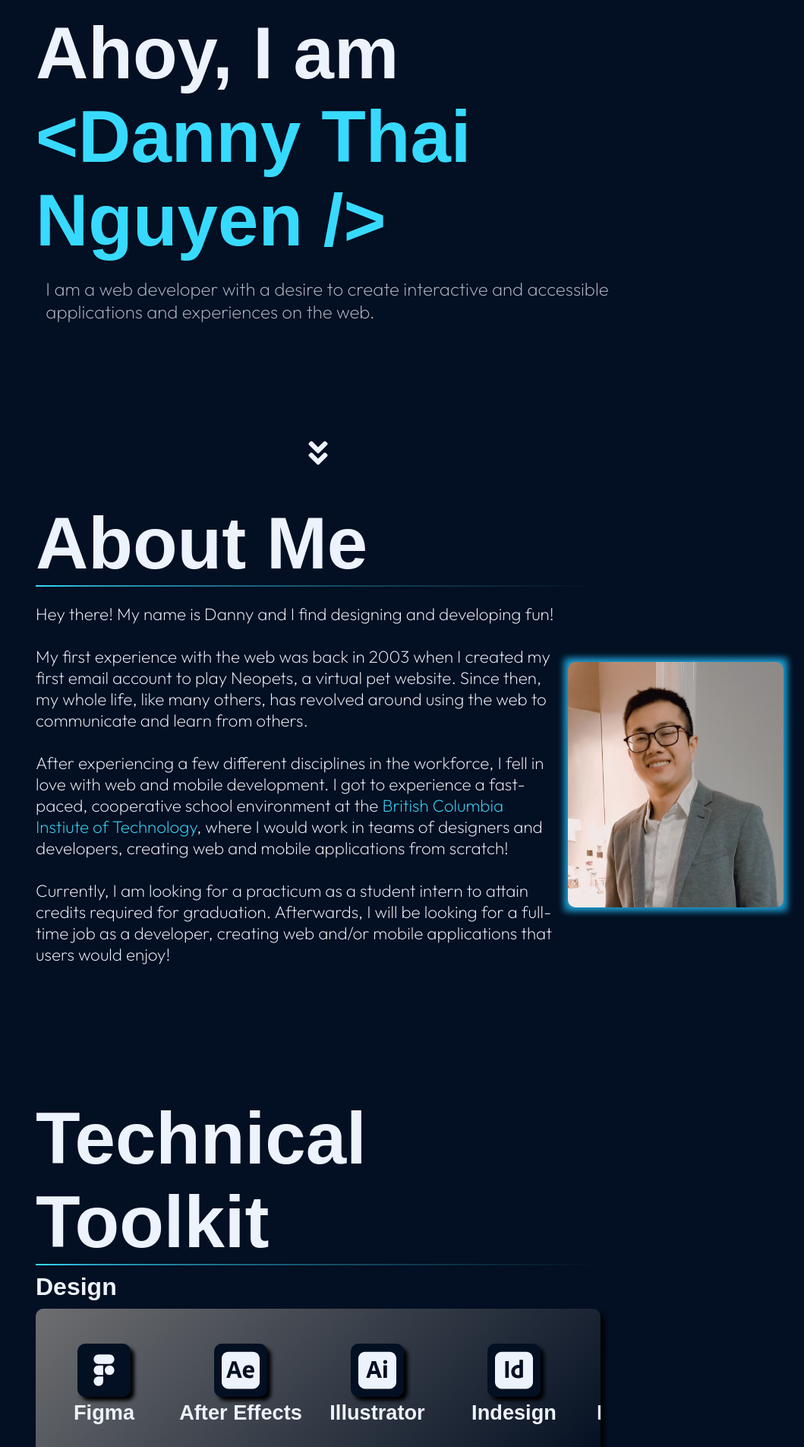
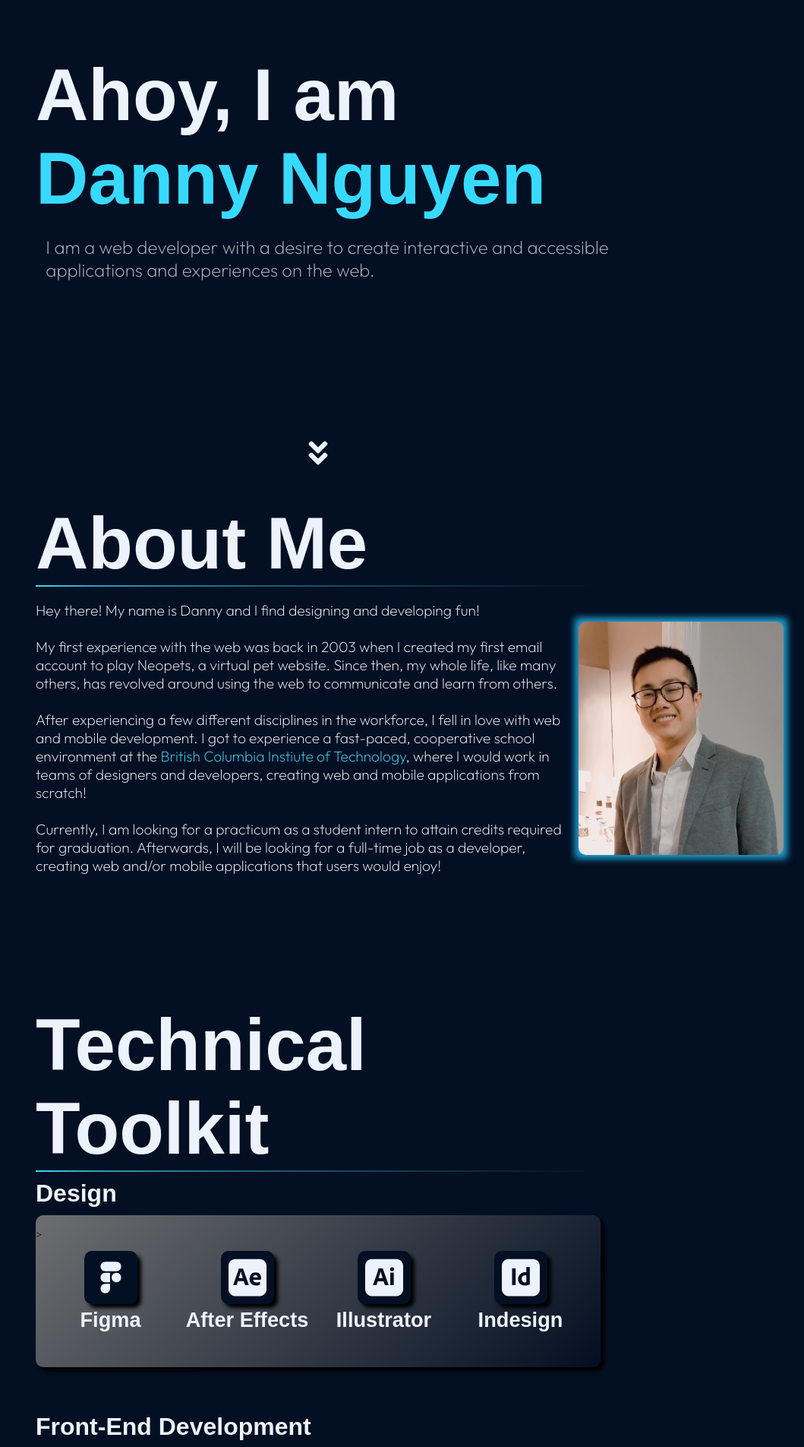
Before and after one commit to dnguyen130/portfolio, a Next.js app: page / in a window 1280 px wide. Shown: the part 160-2064 px from the top of the page at 76% size, without its empty margins (221-1280 px from the left). Built offline with nearby package versions, Linux system fonts and the light colour scheme; a web font is replaced by a local one.

Commit message:
scrollbar is firefox, webkit is not firefox

```diff
--- a/components/AboutMe/index.js
+++ b/components/AboutMe/index.js
@@ -13,7 +13,7 @@ const AboutMeCont = styled.div`
 
 const AboutMeText = styled.p`
   color: ${props=>props.color};
-  font-size: 1.4rem;
+  font-size: 1.2rem;
   width: 70%;
   font-weight: 400;
 `
@@ -21,7 +21,7 @@ const AboutMeText = styled.p`
 const ImgCont = styled.div`
   box-shadow: inset 0 0 12px 10px ${props=>props.scolor}, inset 0 0 10px 3px ${props=>props.scolor};
   background-color: #20ace4;
-  width: 320px;
+  width: 30%;
   padding: 15px;
   display: flex;
   justify-content: center;
--- a/components/HeroText/index.js
+++ b/components/HeroText/index.js
@@ -53,7 +53,7 @@ const HeroText = ({
           <HeroTextHeading hcolor={site_theme[theme].text}>Ahoy, I am</HeroTextHeading>
         </motion.div>
         <motion.div variants={item}>
-          <HeroTextHeading hcolor={site_theme[theme].strong}>&lt;Danny Thai Nguyen /&gt;</HeroTextHeading>
+          <HeroTextHeading hcolor={site_theme[theme].strong}>Danny Nguyen</HeroTextHeading>
         </motion.div>
         <motion.div variants={item}>
           <HeroTextBody bcolor={site_theme[theme].text}>
--- a/components/Toolkit/index.js
+++ b/components/Toolkit/index.js
@@ -28,7 +28,6 @@ import {
   SiGnubash} from "react-icons/si";
 
 import { IoLogoHtml5, IoLogoCss3 } from "react-icons/io"
-import {FaNodeJs} from "react-icons/fa"
 
 const ToolkitCont = styled.div`
   display: flex;
@@ -61,8 +60,21 @@ const ToolRow = styled.div`
   justify-content: flex-start;
   flex-wrap: nowrap;
   overflow-x: auto;
+
+  //firefox
   scrollbar-color: ${props=>props.scrollbarcolor} ${props=>props.scrollcontcolor};
   scrollbar-width: thin;
+
+  //chromium
+  &::-webkit-scrollbar {
+    height: 10px;
+    width: 100%;
+    background-color: ${props=>props.scrollcontcolor}
+  }
+
+  &::-webkit-scrollbar-thumb {
+    background-color: ${props=>props.scrollbarcolor}
+  }
 `
 
 const Tool = styled.div`
@@ -103,7 +115,7 @@ const Toolkit = ({}) => {
     <ToolkitCont>
       <Toolheader headcolor={site_theme[theme].text}>Design</Toolheader>
       <Toolbar bargrad1={site_theme[theme].gray} bargrad2={site_theme[theme].background}>
-        <ToolRow>
+        <ToolRow scrollcontcolor={site_theme[theme].oppositeGray} scrollbarcolor={site_theme[theme].weak}>>
         <ToolGroup>
           <Tool toolbg={site_theme[theme].background}>
             <CgFigma size="50px" color={site_theme[theme].text}/>
```
